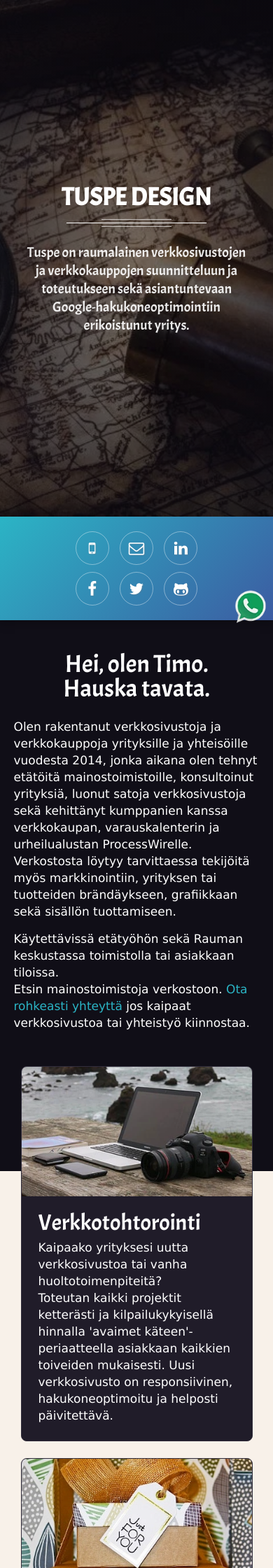
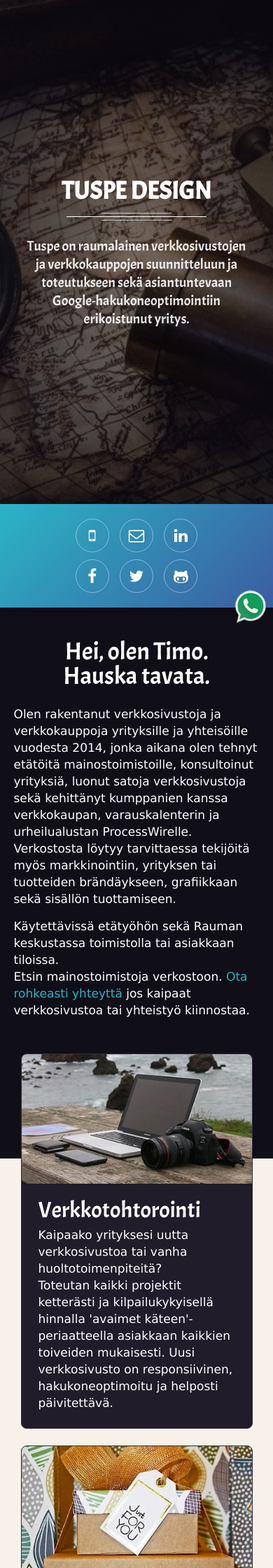
Before and after one commit to fahadashiq12/Svelte-Tuspe, a Jekyll site: the page built from index.markdown, in a window 390 px wide. Shown: the top 2240 px of the page at 70% size. Built offline with Jekyll 4.4.1, drawn with Linux system fonts in a browser that asks for light colours.

Commit message:
Hero mobile height

```diff
--- a/_includes/style.css
+++ b/_includes/style.css
@@ -732,7 +732,7 @@ main .col-9 ul {
     }
 	#hero,
 	#hero img {
-		height: 82vh;
+		height: 80vh;
 	}
     #line .socialmedia {
         max-width: 240px
```
